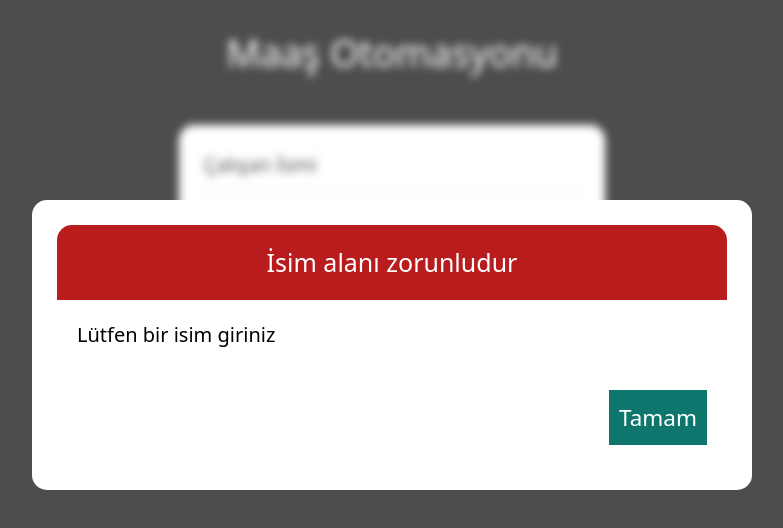
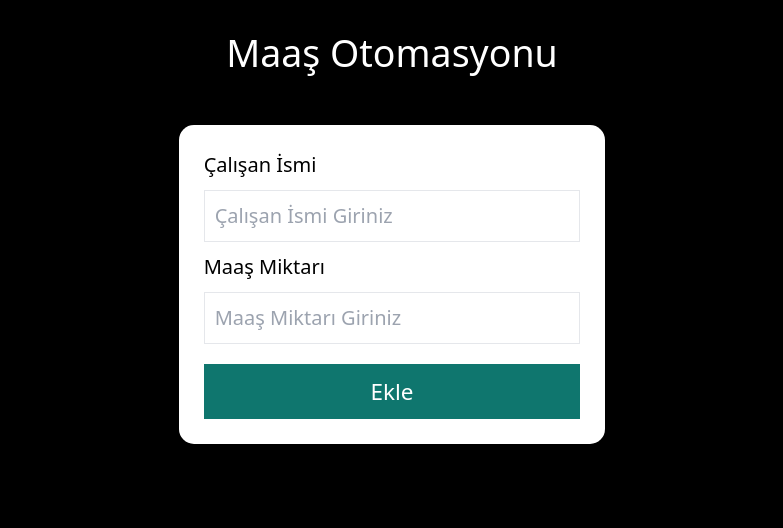
Before and after one commit to rmkofficial/workers-app, a React (Create React App) app: page / in a window 1280 px wide. Shown: the top 528 px of the page, without its empty margins (248-1031 px from the left). Built offline with nearby package versions, Linux system fonts and the light colour scheme.

Commit message:
Adding Error Handler

```diff
--- a/src/components/UI/Button.jsx
+++ b/src/components/UI/Button.jsx
@@ -2,8 +2,18 @@ const Button = (props) => {
   const buttonClasses = `p-2 text-lg bg-teal-700 text-white ${props.className}`;
   const textClasses = "hover:text-xl";
 
+  const handleClick = () => {
+    if (props.onClick) {
+      props.onClick();
+    }
+  };
+
   return (
-    <button type={props.type || "button"} className={buttonClasses}>
+    <button
+      type={props.type || "button"}
+      className={buttonClasses}
+      onClick={handleClick}
+    >
       <span className={textClasses}>{props.children}</span>
     </button>
   );
--- a/src/components/UI/ErrorModal.jsx
+++ b/src/components/UI/ErrorModal.jsx
@@ -1,19 +1,30 @@
 import Button from "./Button";
 import Card from "./Card";
 
-const ErrorModal = () => {
+const ErrorModal = (props) => {
+  const handleConfirm = () => {
+    if (props.onConfirm) {
+      props.onConfirm();
+    }
+  };
+
   return (
-    <div className="error-modal ">
-      <div className="backdrop-blur-sm bg-white/30 fixed w-screen h-screen top-0" onClick=""></div>
-      <Card className="w-[36rem] p-0 z-20">
-        <header className="bg-red-700 p-4  rounded-t-xl ">
+    <div className="error-modal">
+      <div
+        className="backdrop-blur-sm bg-white/30 fixed w-screen h-screen top-0"
+        onClick={handleConfirm}
+      ></div>
+      <Card className="w-[36rem] p-0 z-20 bg-gray-300">
+        <header className="bg-red-700 p-4 rounded-t-xl">
           <h2 className="text-center text-xl text-white">
-            İsim alanı zorunludur
+            {props.error.title}
           </h2>
         </header>
-        <section className="p-4">Lütfen bir isim giriniz</section>
+        <section className="p-4">{props.error.message}</section>
         <footer className="p-4 flex justify-end">
-          <Button>Tamam</Button>
+          <Button className="w-32" onClick={handleConfirm}>
+            Tamam
+          </Button>
         </footer>
       </Card>
     </div>
--- a/src/components/Workers/AddWorker.jsx
+++ b/src/components/Workers/AddWorker.jsx
@@ -7,6 +7,8 @@ const AddWorker = (props) => {
   const [enteredName, setEnteredName] = useState("");
 
   const [enteredWage, setEnteredWage] = useState("");
+
+  const [error, setError] = useState("");
 
   const minimumWage = 5000;
 
@@ -20,11 +22,19 @@ const AddWorker = (props) => {
 
   const addWorkerHandler = (e) => {
     e.preventDefault();
-    if (enteredName.trim() === "" || enteredWage.trim() === "") {
+    if (enteredName.trim() === "") {
+      setError({
+        title: "İsim alanı zorunludur!",
+        message: "Lütfen bir isim giriniz.",
+      });
       return;
     }
 
     if (+enteredWage < minimumWage) {
+      setError({
+        title: "Maaş alanı zorunludur!",
+        message: `Lütfen ${minimumWage} değerinden büyük bir maaş değeri giriniz.`,
+      });
       return;
     }
 
@@ -40,9 +50,13 @@ const AddWorker = (props) => {
     setEnteredWage("");
   };
 
+  const errorHandler = () => {
+    setError(null);
+  };
+
   return (
     <div>
-      <ErrorModal />
+      {error && <ErrorModal onConfirm={errorHandler} error={error} />}
       <Card className="mt-10">
         <form className="flex flex-col gap-y-2" onSubmit={addWorkerHandler}>
           <label htmlFor="name" className="font-medium">
```
Lines whose indentation alone changed are shown as unchanged.
